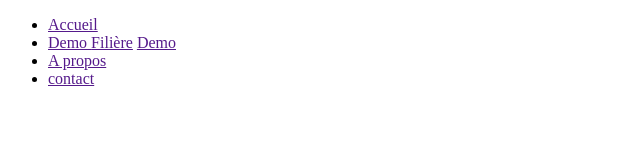
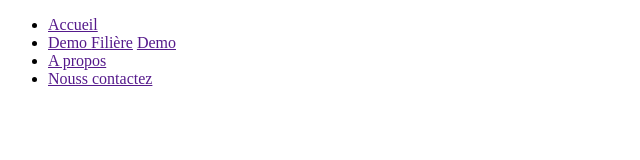
Before and after one commit to ddkenneth/site_esgis, a plain HTML site: page index.html in a window 1280 px wide. Shown: the full height of the page, 0-640 px from the left. Drawn offline with Linux system fonts and the light colour scheme.

Commit message:
Fusions des infos

```diff
--- a/index.html
+++ b/index.html
@@ -20,7 +20,7 @@
                 <a href="">A propos </a>
             </li>
             <li>
-                <a href="">contact</a>
+                <a href="">Nouss contactez</a>
             </li>
         </ul>
     </nav>
```
